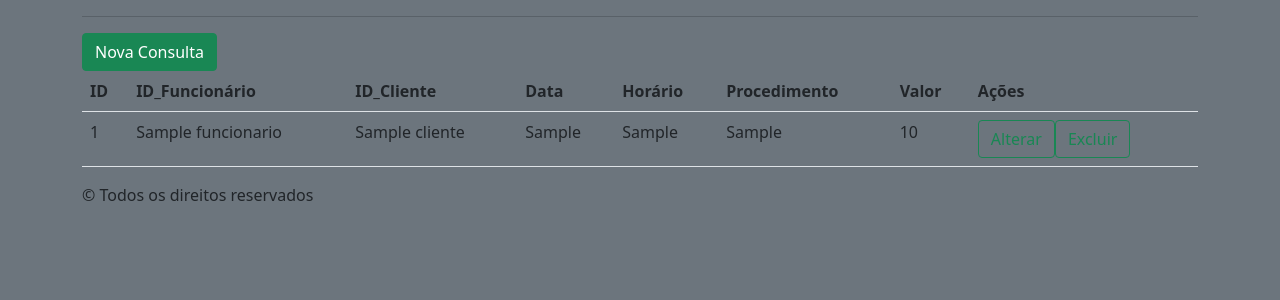
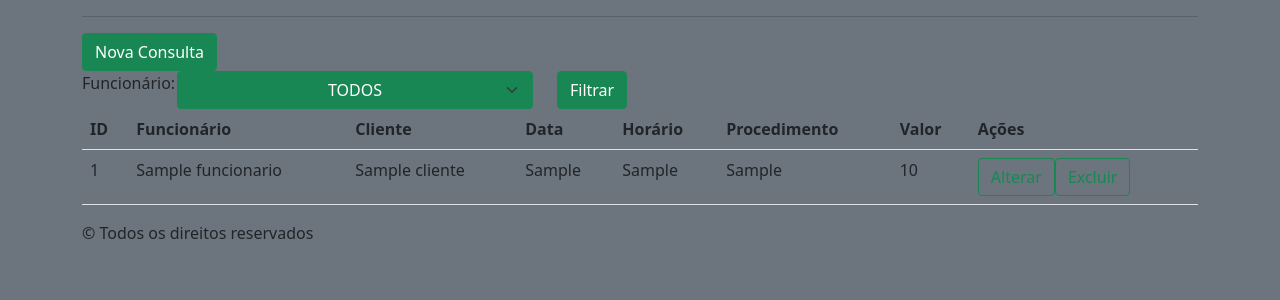
Before and after one commit to SantiagoVinicius/Projeto-Integrador, a PHP site: page /agenda/agenda-listar.php in a window 1280 px wide. Shown: the part 169-469 px from the top of the page. Run offline with PHP 8.4, Linux system fonts and the light colour scheme; tables that the repository leaves empty or names only in its code hold one stand-in row (values such as "Sample post"); some libraries are stand-ins or nearby versions.

Commit message:
filtro da agenda

```diff
--- a/agenda/agenda-listar.php
+++ b/agenda/agenda-listar.php
@@ -13,7 +13,13 @@ $sqlBusca = "SELECT
                 FROM tb_agenda
                   inner join tb_clientes on tb_agenda.id_cliente = tb_clientes.id
                   inner join tb_funcionarios on tb_agenda.id_funcionario = tb_funcionarios.id";
-
+                $idFuncionarioSelecionado = "";
+                if(isset($_POST['id_funcionario'])){
+                    $idFuncionarioSelecionado = $_POST['id_funcionario'];
+                    if($idFuncionarioSelecionado != 'todos'){
+                        $sqlBusca .= " WHERE id_funcionario = " . $idFuncionarioSelecionado;
+                    }
+                }
 $listaDeAgenda = mysqli_query($conexao , $sqlBusca);
 ?>
 <hr>
@@ -38,11 +44,40 @@ $listaDeAgenda = mysqli_query($conexao , $sqlBusca);
     ?>
 
 <a href="agenda-formulario-inserir.php" class=" btn btn-success">Nova Consulta</a>
+<form method="post">
+    <div class="row">
+        <div class="col-1">Funcionário:</div>
+            <div class="col-4">
+            <select name="id_funcionario" class="form-select btn btn-success" >
+                <option value="todos">TODOS</option>
+                <?php
+                $sqlBuscaFuncionarios = "SELECT * FROM tb_funcionarios";
+                $listaDeFuncionarios = mysqli_query($conexao , $sqlBuscaFuncionarios);
+                $selecionado = "";
+                 while($funcionario = mysqli_fetch_assoc($listaDeFuncionarios)){
+                     if($idFuncionarioSelecionado == $funcionario['id']){
+                         $selecionado = "selected";
+                     }else{
+                         $selecionado = "";
+                     }
+                     echo "<option value='{$funcionario['id']}' {$selecionado}>";
+                     echo $funcionario['nome'];
+                     echo "</option>";
+                    }
+                ?>
+            </select>
+            </div>
+        <div class="col-7">
+            <button class="btn btn-success">Filtrar</button>
+        </div>
+    </div>
+</form>
+
 <table class="table table-hover">
     <tr>
         <th>ID</th>
-        <th>ID_Funcionário</th>
-        <th>ID_Cliente</th>
+        <th>Funcionário</th>
+        <th>Cliente</th>
         <th>Data</th>
         <th>Horário</th>
         <th>Procedimento</th>
```
